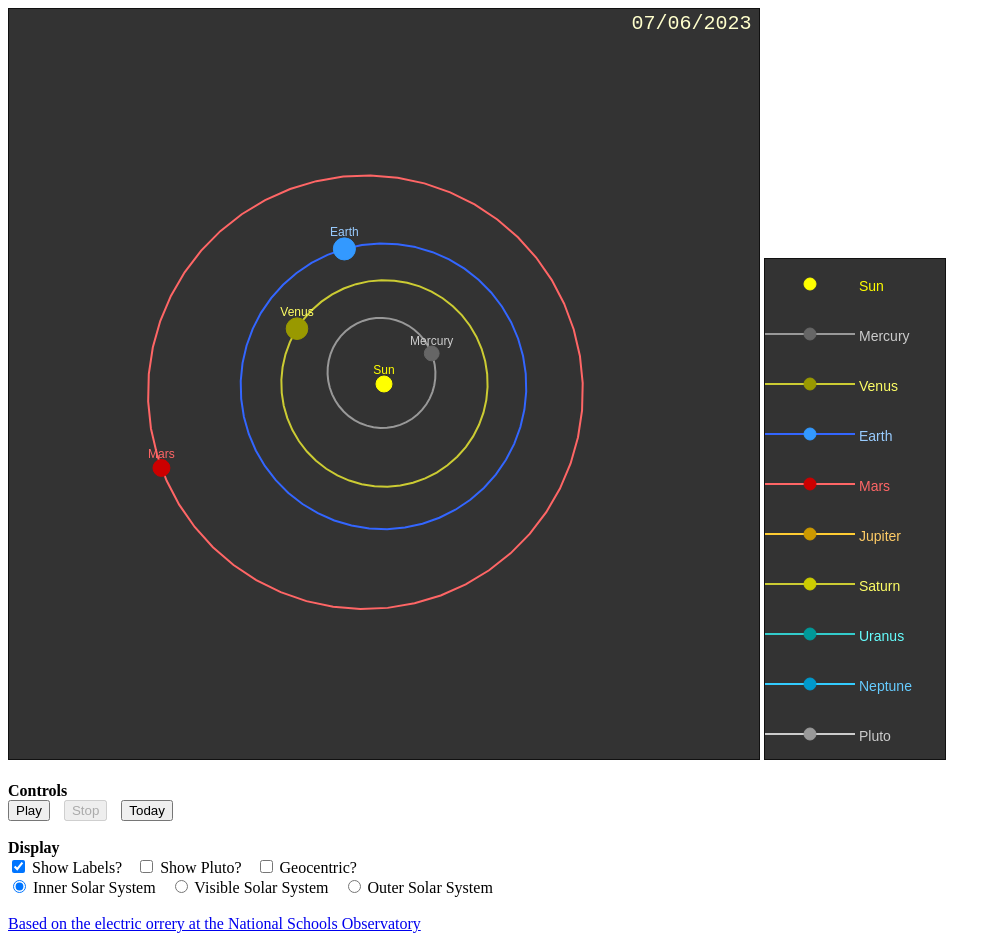
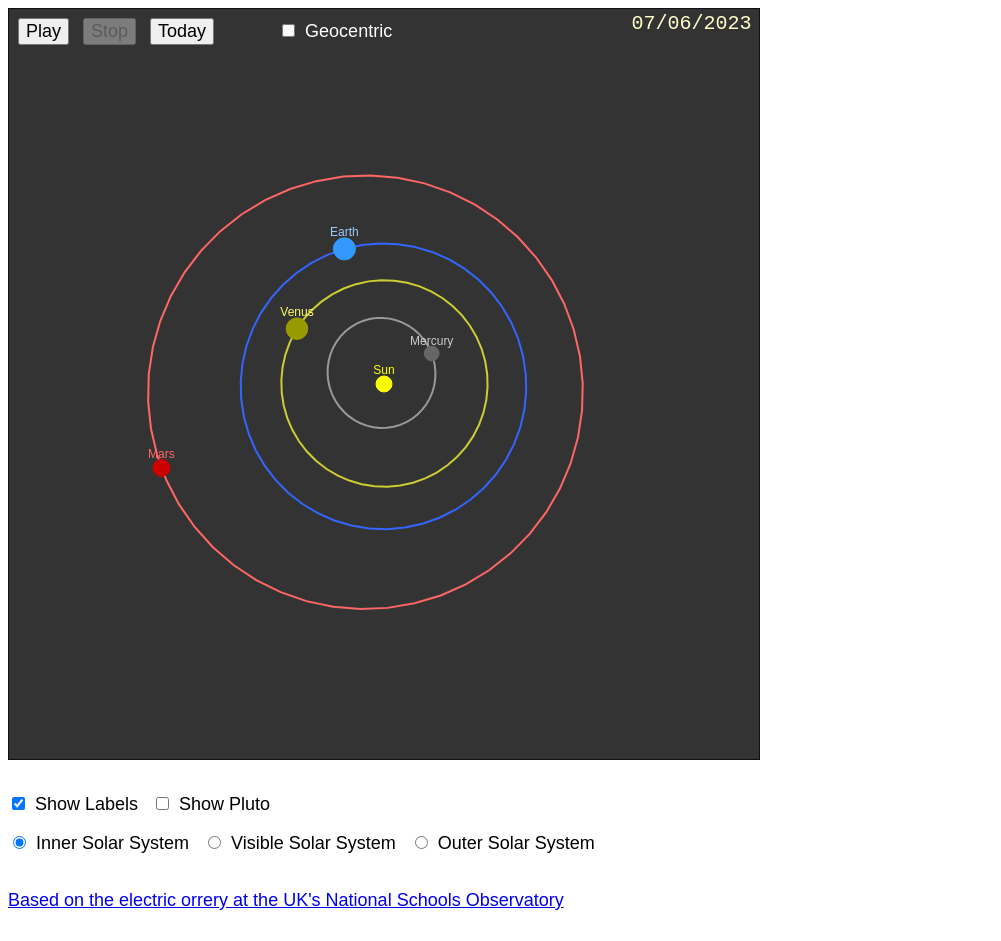
Before and after one commit to duffyg/orrery, a website: page index.html in a window 1280 px wide. Shown: the whole page, without its empty margins (0-1001 px from the left). After the commit the page ends 919 px from the top, so only its background shows below. Drawn offline with Linux system fonts and the light colour scheme.

Commit message:
Overlay buttons

```diff
--- a/css/index.css
+++ b/css/index.css
@@ -1,4 +1,31 @@
-.control {
+.control, a {
     cursor: pointer;
     margin-right: 10px;
+    font: 18px Arial;
 }
+label input {
+    margin-right: 10px;
+}
+.container {
+    position: relative;
+    width: 750px;
+    height: 750px;
+}
+#orrCanvas {
+    position: absolute;
+}
+/* hide the key legend */
+#orrKeyCanvas {
+    display: none;
+    position: absolute;
+    left: 750px;
+}
+.controls {
+    position: absolute;
+    left: 10px;
+    top: 10px
+}
+.controls label {
+    margin-left: 50px;
+    color: white;
+}
--- a/index.html
+++ b/index.html
@@ -9,16 +9,20 @@
 <body class="">
 
 
-<div id="container">
+<div class="container">
     <canvas id="orrCanvas" width=750 height=750 style="border: 1px #111 solid; background-color: #333;"></canvas>
     <canvas id="orrKeyCanvas" width=180 height=500 style="border: 1px #111 solid; background-color: #333;"></canvas>
-
-    <br/><br/>
-    <b>Controls</b><br/>
+    <div class="controls">
         <button type="button" class="control" title="Animate forwards by day" onclick="rateChanged(this.id)" id="but_ratef">Play</button>
         <button type="button" class="control" title="Stop" onclick="rateChanged(this.id)" id="but_ratestop">Stop</i></button>
         <button type="button" class="control" title="Today" onclick="changeDate('now')" id="but_stepnow">Today</button>
+        <label class="control" for="toggleGeo"><input id="toggleGeo" type="checkbox" onclick="onClickGeo(this)">Geocentric</label>
+    </div>
+</div>
+
 <div style="display:none">
+    <br/><br/>
+    <b>Controls</b><br/>
     <button type="button" title="Animate backwards by year" onclick="rateChanged(this.id)" id="but_ratebbb"><i class="fa fa-small fa-rotate-180 fa-fast-forward"></i></button>
     <button type="button" title="Animate backwards by month" onclick="rateChanged(this.id)" id="but_ratebb"><i class="fa fa-small fa-backward"></i></button>
     <button type="button" title="Animate backwards by day"  onclick="rateChanged(this.id)" id="but_rateb"><i class="fa fa-small fa-rotate-180 fa-play"></i></button>
@@ -34,24 +38,23 @@
     <button type="button" title="Skip forward a day" onclick="changeDate('+d')" id="but_stepfdy"><i class="fa fa-small fa-angle-right"></i></button>
     <button type="button" title="Skip forward a month" alt="Month&gt" onclick="changeDate('+m')" id="but_stepfmn"><i class="fa fa-small fa-angle-double-right"></i></button>
     <button type="button" title="Skip forward a year" onclick="changeDate('+y')" id="but_stepfyr"><i class="fa fa-small fa-angle-right"></i><i class="fa fa-small fa-angle-right"></i><i class="fa fa-small fa-angle-right"></i></button>
+    <b>Display</b><br/><br/>
 </div>
 
 <br/><br/>
 
-    <b>Display</b><br/>
-    <label class="control" for="toggleLabel"><input id="toggleLabel" type="checkbox" checked> Show Labels?</label>
-    <label class="control" for="togglePluto"><input id="togglePluto" type="checkbox"> Show Pluto?</label>
-    <label class="control" for="toggleGeo"><input id="toggleGeo" type="checkbox" onclick="onClickGeo(this)"> Geocentric?</label>
-    <br/>
-    <label class="control" for="innerss"><input type="radio" id="innerss" name="rad_scale", value="0.007" checked="checked"> Inner Solar System</label>
-    <label class="control" for="midss"><input type="radio" id="midss" name="rad_scale", value="0.030"> Visible Solar System</label>
-    <label class="control" for="outerss"><input type="radio" id="outerss" name="rad_scale", value="0.13"> Outer Solar System</label>
+<label class="control" for="toggleLabel"><input id="toggleLabel" type="checkbox" checked>Show Labels</label>
+<label class="control" for="togglePluto"><input id="togglePluto" type="checkbox">Show Pluto</label>
+<br/><br/>
+<label class="control" for="innerss"><input type="radio" id="innerss" name="rad_scale", value="0.007" checked="checked">Inner Solar System</label>
+<label class="control" for="midss"><input type="radio" id="midss" name="rad_scale", value="0.030">Visible Solar System</label>
+<label class="control" for="outerss"><input type="radio" id="outerss" name="rad_scale", value="0.13">Outer Solar System</label>
 <!-- <input type="radio" id="midss" name="rad_scale", value="0.045"> Visible Solar System
 <input type="radio" id="outerss" name="rad_scale", value="0.19"> Outer Solar System -->
 <br/>
 <br/>
-    <a target="_blank" href="https://www1.schoolsobservatory.org/learn/astro/solsys/orrery/orr_go">Based on the electric orrery at the National Schools Observatory</a>
-</div>
+<br/>
+<a target="_blank" href="https://www1.schoolsobservatory.org/learn/astro/solsys/orrery/orr_go">Based on the electric orrery at the UK's National Schools Observatory</a>
 
 <script src="./js/index.js"></script>
 </body>
```
Lines whose indentation alone changed are shown as unchanged.
